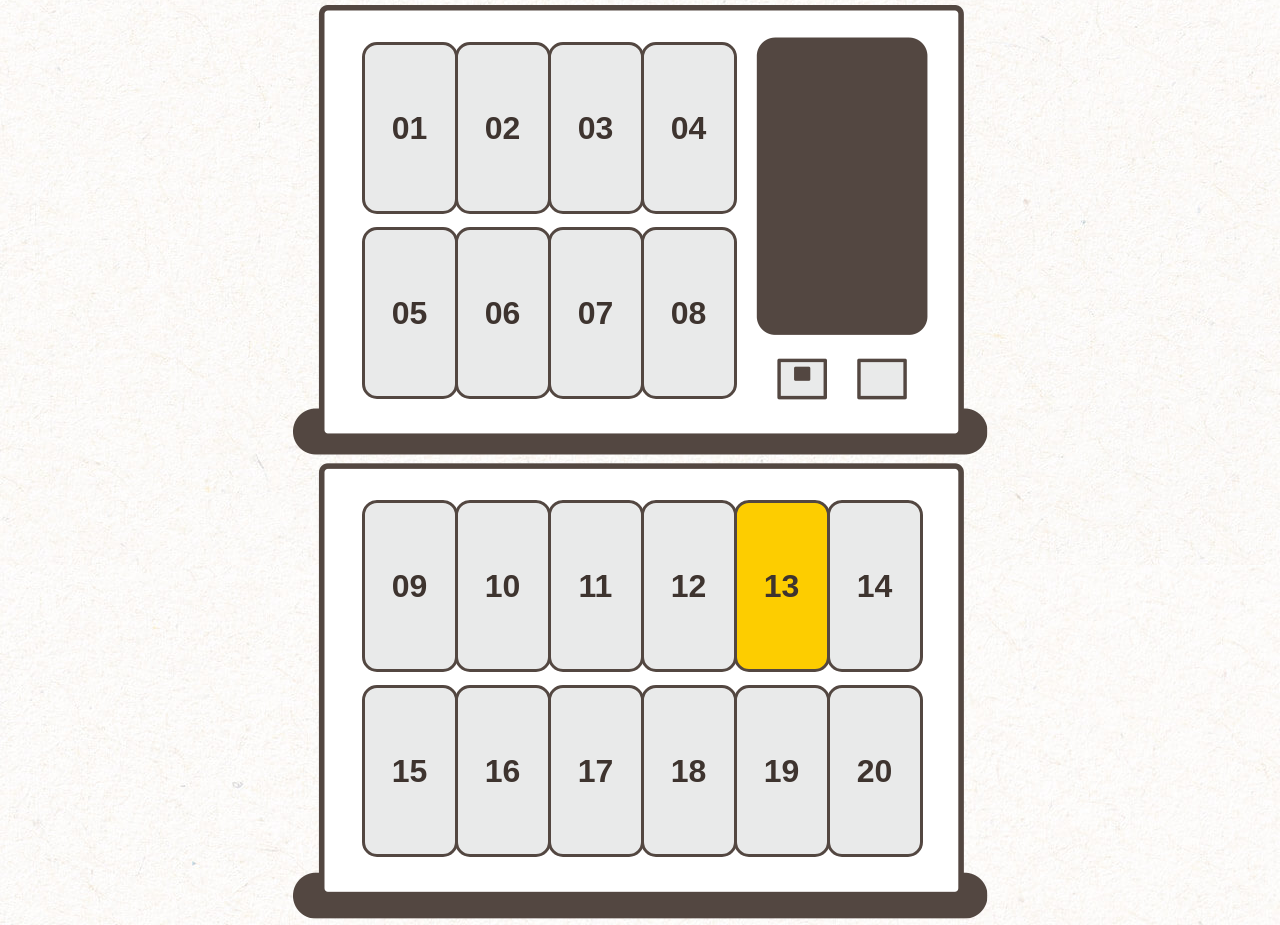
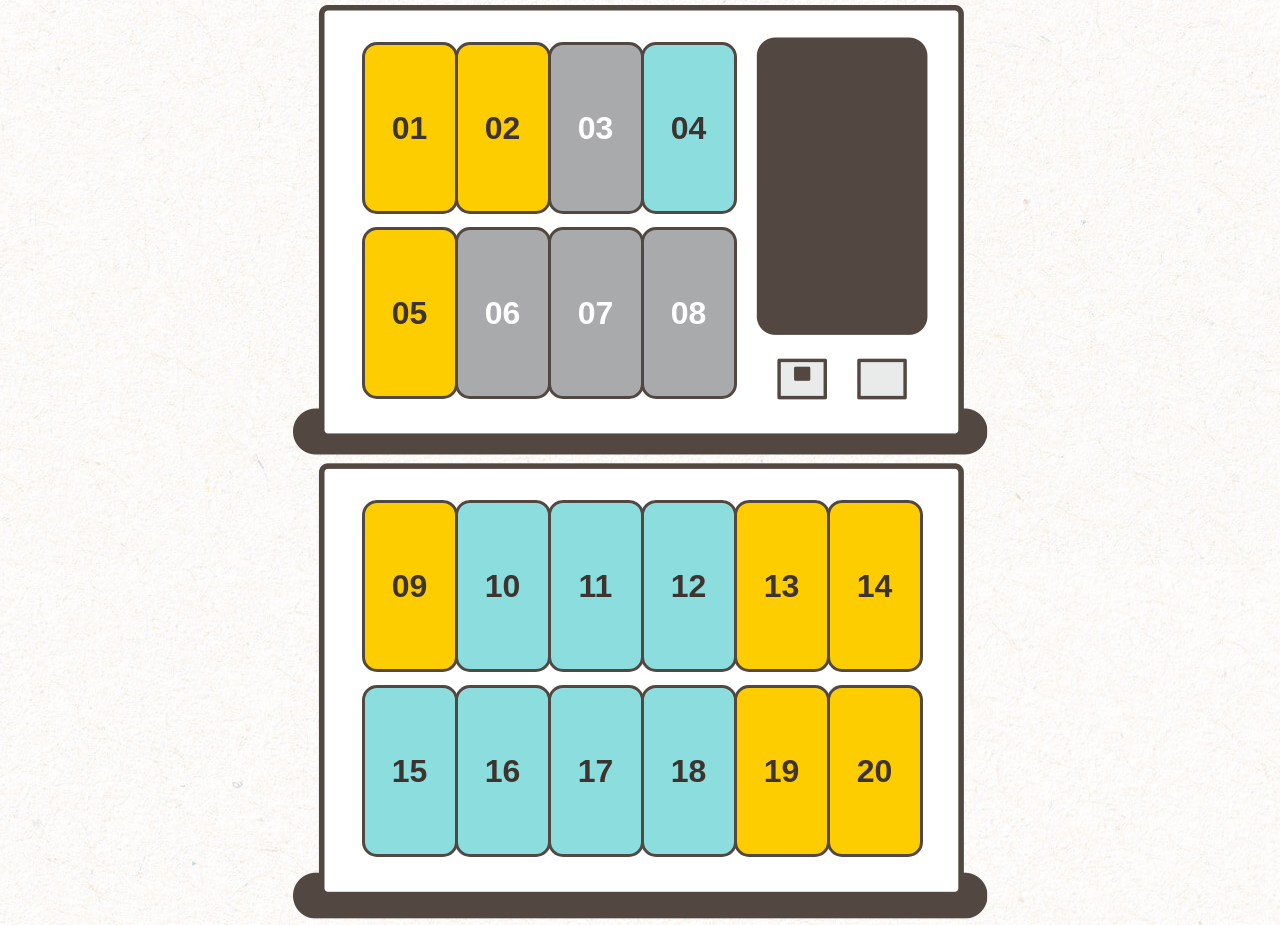
Before and after one commit to HywebU00/2024_gaze, a plain HTML site: page portrait/2-10.Admin_setting.html in a window 1280 px wide. Shown: the part 515-1440 px from the top of the page. Drawn offline with Linux system fonts and the light colour scheme; a web font is replaced by a local one.

Commit message:
修改使用狀態

```diff
--- a/portrait/2-10.Admin_setting.html
+++ b/portrait/2-10.Admin_setting.html
@@ -27,30 +27,30 @@
           <div class="bottomCase">
             <div class="case1">
               <div class="caseGroup group1">
-                <div class="case">01</div>
-                <div class="case">02</div>
-                <div class="case">03</div>
-                <div class="case">04</div>
-                <div class="case">05</div>
-                <div class="case">06</div>
-                <div class="case">07</div>
-                <div class="case">08</div>
+                <div class="case empty">01</div>
+                <div class="case empty">02</div>
+                <div class="case disable">03</div>
+                <div class="case available">04</div>
+                <div class="case empty">05</div>
+                <div class="case disable">06</div>
+                <div class="case disable">07</div>
+                <div class="case disable">08</div>
               </div>
             </div>
             <div class="case2">
               <div class="caseGroup group2">
-                <div class="case">09</div>
-                <div class="case">10</div>
-                <div class="case">11</div>
-                <div class="case">12</div>
+                <div class="case empty">09</div>
+                <div class="case available">10</div>
+                <div class="case available">11</div>
+                <div class="case available">12</div>
                 <div class="case empty">13</div>
-                <div class="case">14</div>
-                <div class="case">15</div>
-                <div class="case">16</div>
-                <div class="case">17</div>
-                <div class="case">18</div>
-                <div class="case">19</div>
-                <div class="case">20</div>
+                <div class="case empty">14</div>
+                <div class="case available">15</div>
+                <div class="case available">16</div>
+                <div class="case available">17</div>
+                <div class="case available">18</div>
+                <div class="case empty">19</div>
+                <div class="case empty">20</div>
               </div>
             </div>
             <div class="legend">
```
